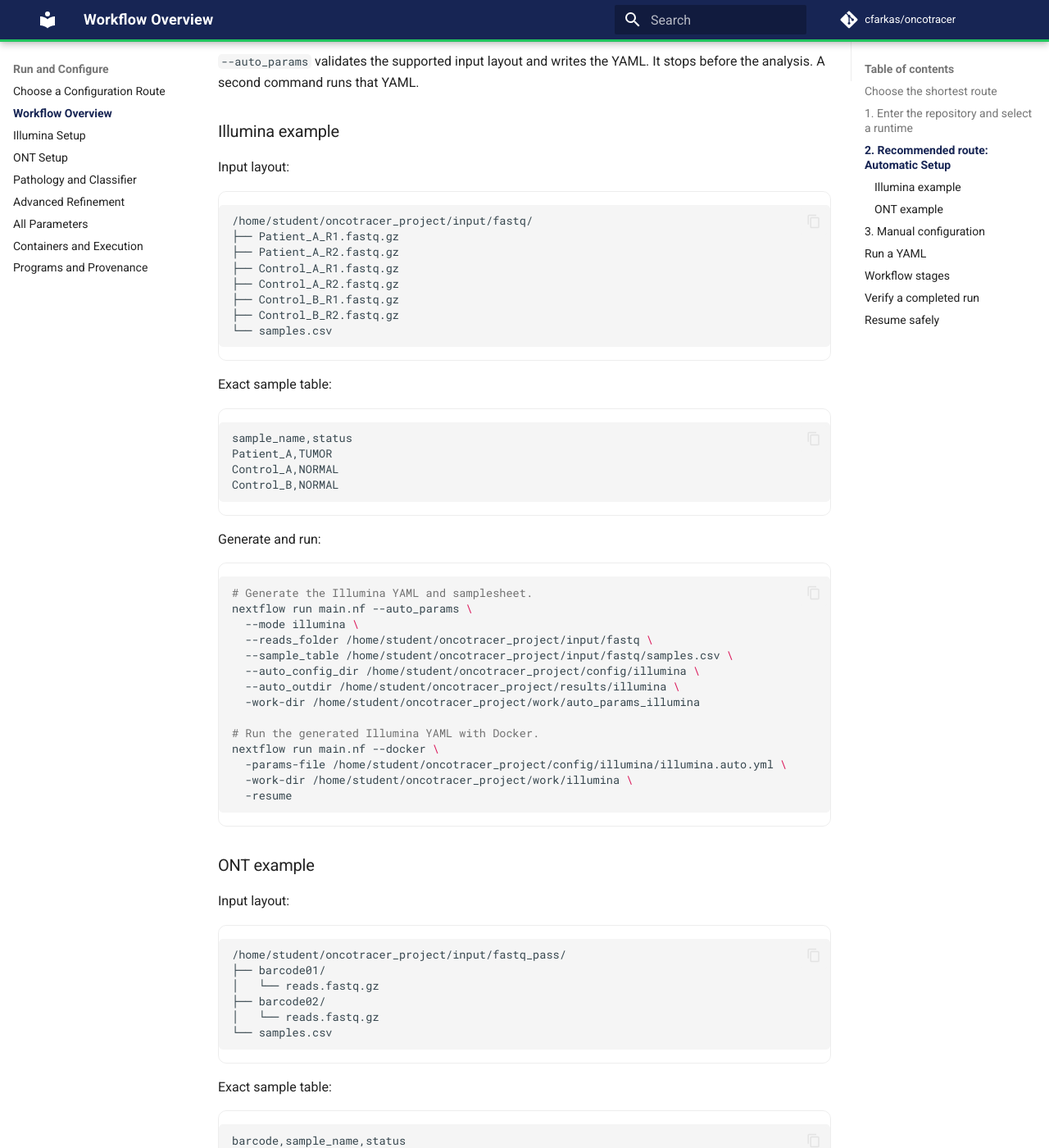
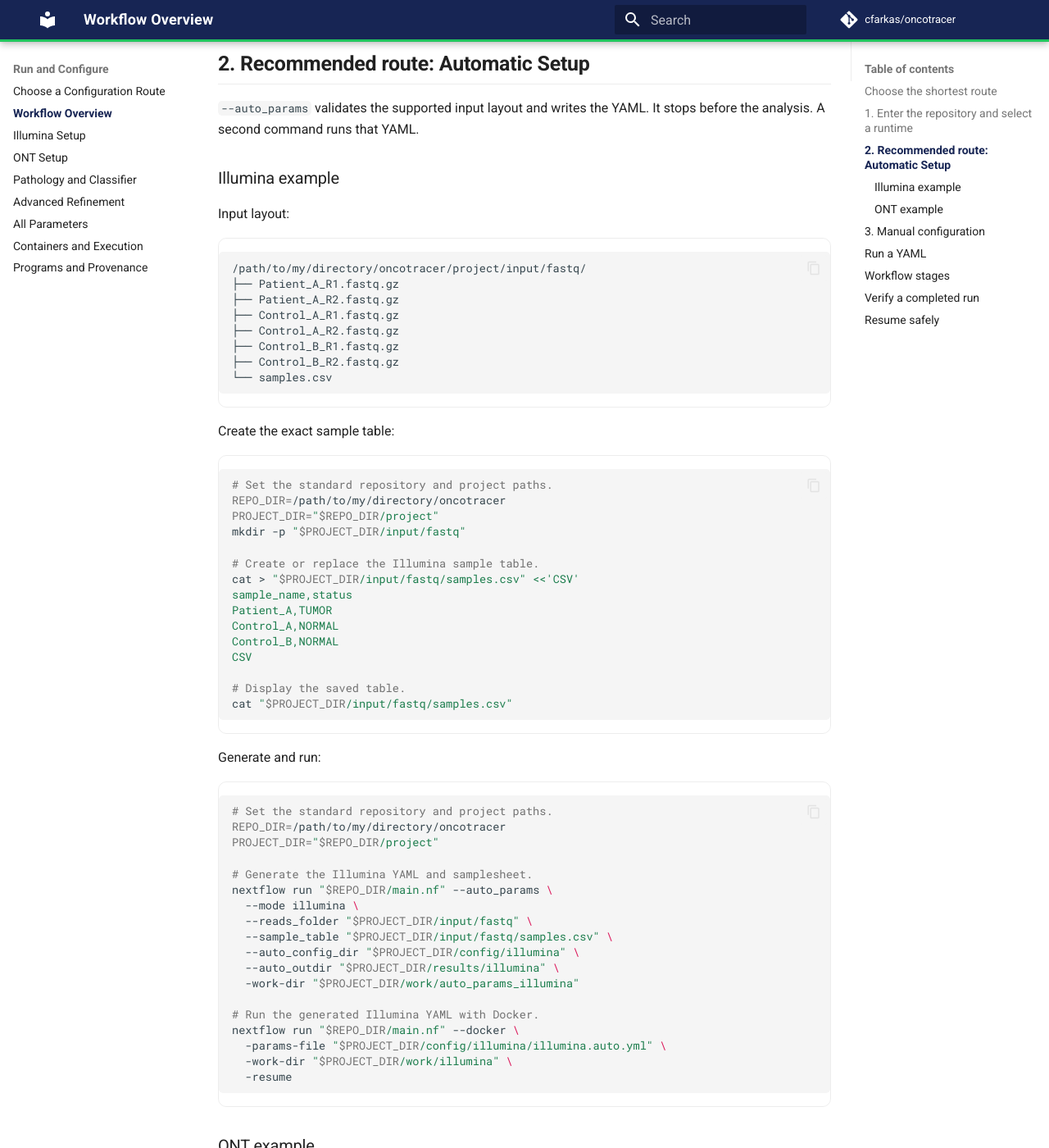
Before and after one commit to cfarkas/oncotracer, an MkDocs documentation site: the page built from docs/running.md, in a window 1280 px wide and 1400 px high, scrolled down 1251 px. Shown: the whole window at 82% size. Built offline with MkDocs 1.6.1 and Material for MkDocs 9.7.7, drawn with Linux system fonts in a browser that asks for light colours; comment, search, counter and statistics services are not loaded; some of the changed text lies outside the part shown.

Commit message:
Docs: standardize run examples and sample tables

````diff
--- a/docs/running.md
+++ b/docs/running.md
@@ -23,8 +23,11 @@
 ## 1. Enter the repository and select a runtime
 
 ```bash
-# Enter the repository and confirm the required host programs.
-cd oncotracer
+# Set the standard repository path and enter it.
+REPO_DIR=/path/to/my/directory/oncotracer
+cd "$REPO_DIR"
+
+# Confirm Nextflow and the Docker launcher.
 pwd
 nextflow -version
 command -v docker
@@ -41,7 +44,7 @@
 Input layout:
 
 ```text
-/home/student/oncotracer_project/input/fastq/
+/path/to/my/directory/oncotracer/project/input/fastq/
 ├── Patient_A_R1.fastq.gz
 ├── Patient_A_R2.fastq.gz
 ├── Control_A_R1.fastq.gz
@@ -51,31 +54,46 @@
 └── samples.csv
 ```
 
-Exact sample table:
+Create the exact sample table:
 
-```csv
+```bash
+# Set the standard repository and project paths.
+REPO_DIR=/path/to/my/directory/oncotracer
+PROJECT_DIR="$REPO_DIR/project"
+mkdir -p "$PROJECT_DIR/input/fastq"
+
+# Create or replace the Illumina sample table.
+cat > "$PROJECT_DIR/input/fastq/samples.csv" <<'CSV'
 sample_name,status
 Patient_A,TUMOR
 Control_A,NORMAL
 Control_B,NORMAL
+CSV
+
+# Display the saved table.
+cat "$PROJECT_DIR/input/fastq/samples.csv"
 ```
 
 Generate and run:
 
 ```bash
+# Set the standard repository and project paths.
+REPO_DIR=/path/to/my/directory/oncotracer
+PROJECT_DIR="$REPO_DIR/project"
+
 # Generate the Illumina YAML and samplesheet.
-nextflow run main.nf --auto_params \
+nextflow run "$REPO_DIR/main.nf" --auto_params \
   --mode illumina \
-  --reads_folder /home/student/oncotracer_project/input/fastq \
-  --sample_table /home/student/oncotracer_project/input/fastq/samples.csv \
-  --auto_config_dir /home/student/oncotracer_project/config/illumina \
-  --auto_outdir /home/student/oncotracer_project/results/illumina \
-  -work-dir /home/student/oncotracer_project/work/auto_params_illumina
+  --reads_folder "$PROJECT_DIR/input/fastq" \
+  --sample_table "$PROJECT_DIR/input/fastq/samples.csv" \
+  --auto_config_dir "$PROJECT_DIR/config/illumina" \
+  --auto_outdir "$PROJECT_DIR/results/illumina" \
+  -work-dir "$PROJECT_DIR/work/auto_params_illumina"
 
 # Run the generated Illumina YAML with Docker.
-nextflow run main.nf --docker \
-  -params-file /home/student/oncotracer_project/config/illumina/illumina.auto.yml \
-  -work-dir /home/student/oncotracer_project/work/illumina \
+nextflow run "$REPO_DIR/main.nf" --docker \
+  -params-file "$PROJECT_DIR/config/illumina/illumina.auto.yml" \
+  -work-dir "$PROJECT_DIR/work/illumina" \
   -resume
 ```
 
@@ -84,7 +102,7 @@
 Input layout:
 
 ```text
-/home/student/oncotracer_project/input/fastq_pass/
+/path/to/my/directory/oncotracer/project/input/fastq_pass/
 ├── barcode01/
 │   └── reads.fastq.gz
 ├── barcode02/
@@ -92,30 +110,45 @@
 └── samples.csv
 ```
 
-Exact sample table:
+Create the exact barcode table:
 
-```csv
+```bash
+# Set the standard repository and project paths.
+REPO_DIR=/path/to/my/directory/oncotracer
+PROJECT_DIR="$REPO_DIR/project"
+mkdir -p "$PROJECT_DIR/input/fastq_pass"
+
+# Create or replace the ONT barcode table.
+cat > "$PROJECT_DIR/input/fastq_pass/samples.csv" <<'CSV'
 barcode,sample_name,status
 barcode01,Patient_A,TUMOR
 barcode02,Control_A,NORMAL
+CSV
+
+# Display the saved table.
+cat "$PROJECT_DIR/input/fastq_pass/samples.csv"
 ```
 
 Generate and run:
 
 ```bash
+# Set the standard repository and project paths.
+REPO_DIR=/path/to/my/directory/oncotracer
+PROJECT_DIR="$REPO_DIR/project"
+
 # Generate the ONT YAML from the barcode folders and sample table.
-nextflow run main.nf --auto_params \
+nextflow run "$REPO_DIR/main.nf" --auto_params \
   --mode ont \
-  --reads_folder /home/student/oncotracer_project/input/fastq_pass \
-  --sample_table /home/student/oncotracer_project/input/fastq_pass/samples.csv \
-  --auto_config_dir /home/student/oncotracer_project/config/ont \
-  --auto_outdir /home/student/oncotracer_project/results/ont \
-  -work-dir /home/student/oncotracer_project/work/auto_params_ont
+  --reads_folder "$PROJECT_DIR/input/fastq_pass" \
+  --sample_table "$PROJECT_DIR/input/fastq_pass/samples.csv" \
+  --auto_config_dir "$PROJECT_DIR/config/ont" \
+  --auto_outdir "$PROJECT_DIR/results/ont" \
+  -work-dir "$PROJECT_DIR/work/auto_params_ont"
 
 # Run the generated ONT YAML with Docker.
-nextflow run main.nf --docker \
-  -params-file /home/student/oncotracer_project/config/ont/ont.auto.yml \
-  -work-dir /home/student/oncotracer_project/work/ont \
+nextflow run "$REPO_DIR/main.nf" --docker \
+  -params-file "$PROJECT_DIR/config/ont/ont.auto.yml" \
+  -work-dir "$PROJECT_DIR/work/ont" \
   -resume
 ```
 
@@ -128,17 +161,23 @@
 Illumina:
 
 ```bash
+# Set the standard repository path.
+REPO_DIR=/path/to/my/directory/oncotracer
+
 # Copy the Illumina template and edit the copied YAML.
-cp params/illumina.minimal.yml params/my_illumina.yml
-nano params/my_illumina.yml
+cp "$REPO_DIR/params/illumina.minimal.yml" "$REPO_DIR/params/my_illumina.yml"
+nano "$REPO_DIR/params/my_illumina.yml"
 ```
 
 ONT:
 
 ```bash
+# Set the standard repository path.
+REPO_DIR=/path/to/my/directory/oncotracer
+
 # Copy the ONT template and edit the copied YAML.
-cp params/ont.minimal.yml params/my_ont.yml
-nano params/my_ont.yml
+cp "$REPO_DIR/params/ont.minimal.yml" "$REPO_DIR/params/my_ont.yml"
+nano "$REPO_DIR/params/my_ont.yml"
 ```
 
 Use absolute paths under `lpwgs_root` and do not add internal SAMURAI output paths.
@@ -150,17 +189,23 @@
 Optional stub check:
 
 ```bash
+# Set the standard repository path.
+REPO_DIR=/path/to/my/directory/oncotracer
+
 # Check parameters and workflow connections without running the analysis tools.
-nextflow run main.nf -stub-run --docker \
-  -params-file params/my_illumina.yml
+nextflow run "$REPO_DIR/main.nf" -stub-run --docker \
+  -params-file "$REPO_DIR/params/my_illumina.yml"
 ```
 
 Real run:
 
 ```bash
+# Set the standard repository path.
+REPO_DIR=/path/to/my/directory/oncotracer
+
 # Run or resume the checked Illumina YAML.
-nextflow run main.nf --docker \
-  -params-file params/my_illumina.yml \
+nextflow run "$REPO_DIR/main.nf" --docker \
+  -params-file "$REPO_DIR/params/my_illumina.yml" \
   -resume
 ```
 
@@ -182,25 +227,31 @@
 ## Verify a completed run
 
 ```bash
+# Set the standard repository and project paths.
+REPO_DIR=/path/to/my/directory/oncotracer
+OUT="$REPO_DIR/project/results/illumina"
+
 # Read the workflow summary.
-cat /home/student/oncotracer_project/results/illumina/06_workflow_summary/workflow_summary.txt
+cat "$OUT/06_workflow_summary/workflow_summary.txt"
 
 # Confirm the main CNA table and PDF plots exist.
-ls -lh /home/student/oncotracer_project/results/illumina/03_cna_codification/cna_events.tsv
-ls -lh /home/student/oncotracer_project/results/illumina/04_cna_custom_plots/*.pdf
+ls -lh "$OUT/03_cna_codification/cna_events.tsv"
+ls -lh "$OUT/04_cna_custom_plots"/*.pdf
 ```
-
-Replace the example result path with the exact `outdir` from the YAML.
 
 ## Resume safely
 
 Use the same YAML, `outdir`, and work directory:
 
 ```bash
+# Set the standard repository and project paths.
+REPO_DIR=/path/to/my/directory/oncotracer
+PROJECT_DIR="$REPO_DIR/project"
+
 # Resume the existing Illumina run from unchanged completed tasks.
-nextflow run main.nf --docker \
-  -params-file /home/student/oncotracer_project/config/illumina/illumina.auto.yml \
-  -work-dir /home/student/oncotracer_project/work/illumina \
+nextflow run "$REPO_DIR/main.nf" --docker \
+  -params-file "$PROJECT_DIR/config/illumina/illumina.auto.yml" \
+  -work-dir "$PROJECT_DIR/work/illumina" \
   -resume
 ```
 
````
Also changed, not shown: other parts of docs/running.md (+1 -1 lines).
